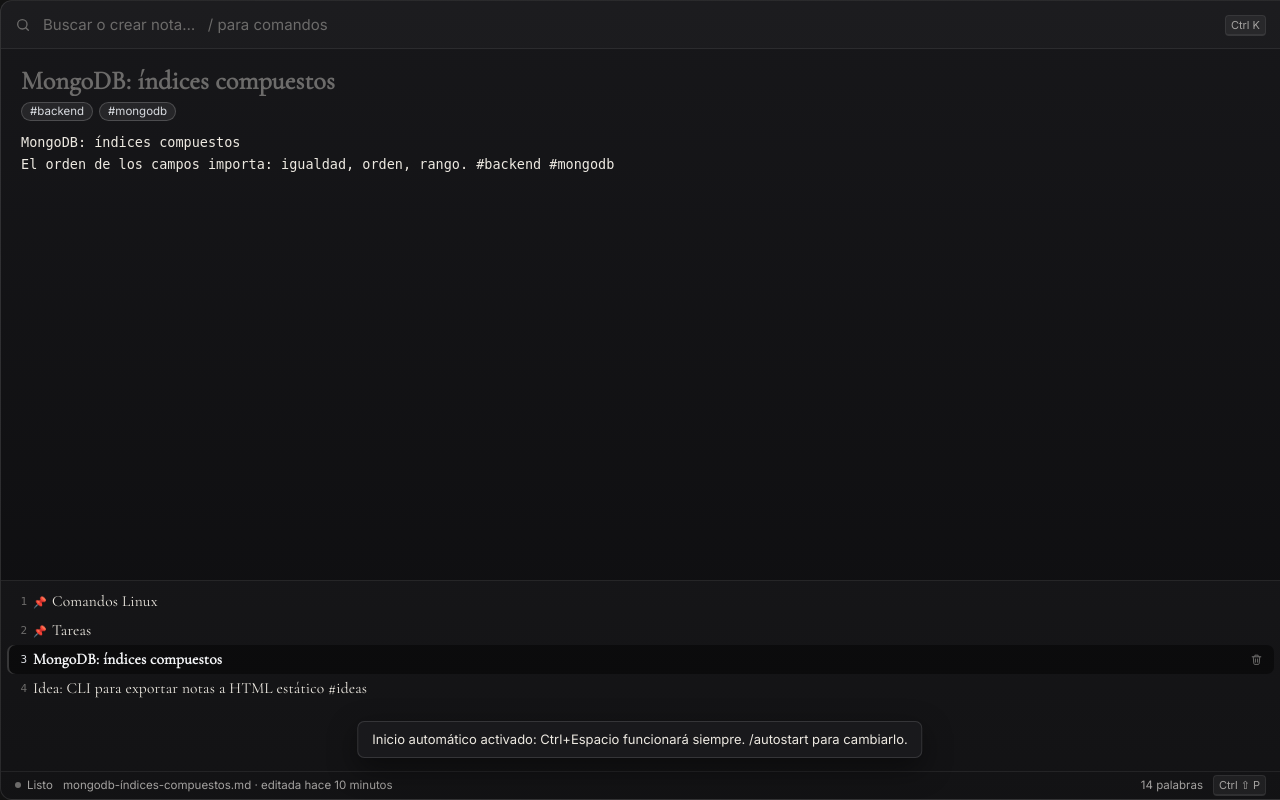
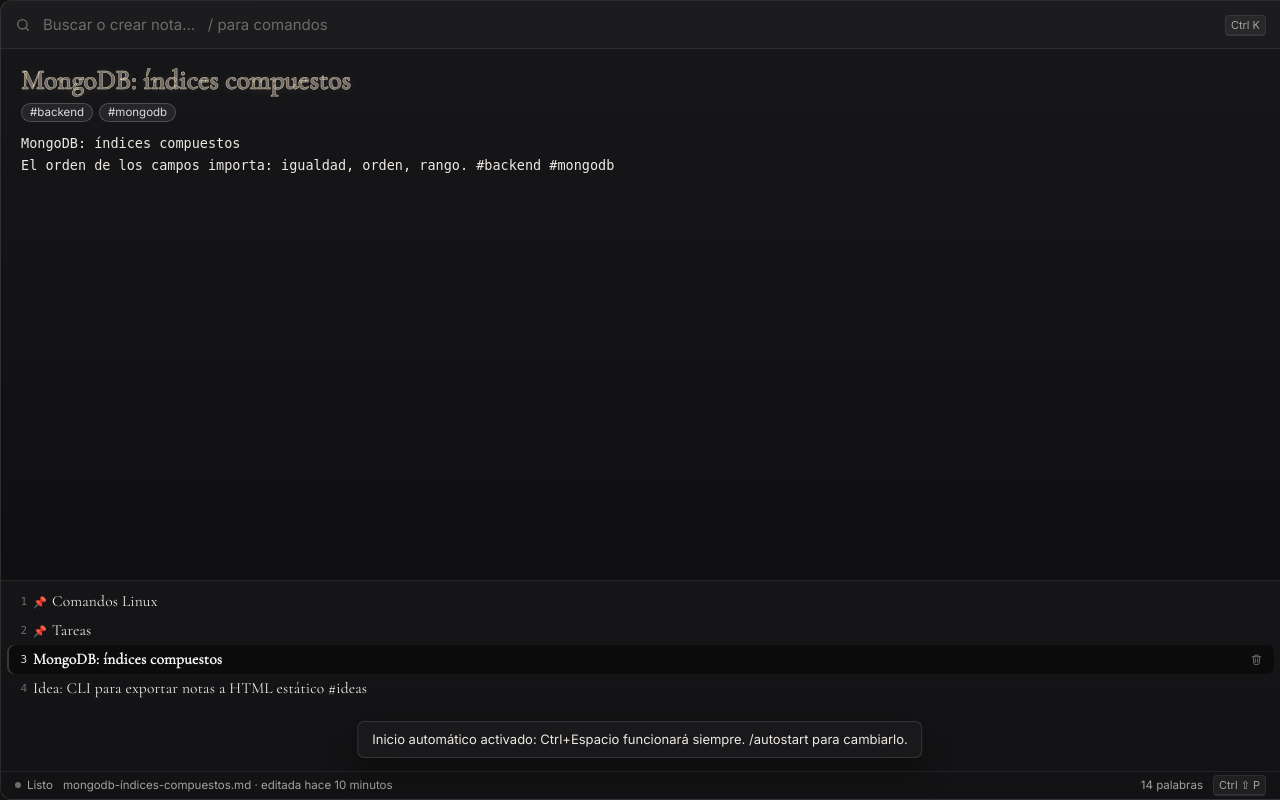
Before and after one commit to pirlo1121/simple_notes_Linux, a website built with Vite: page index.html in a window 1280 px wide. Built offline with nearby package versions, Linux system fonts and the light colour scheme.

Commit message:
change colors

```diff
--- a/src/styles/main.css
+++ b/src/styles/main.css
@@ -24,7 +24,7 @@
   --warn: var(--muted);
   --err: #e0908f;
   --active: rgba(0, 0, 0, 0.45);            /* nota en uso: fondo oscuro */
-  --title: #b9c8da;                         /* título de la nota: azul acero plateado */
+  --title: #e6d2ae;                         /* título de la nota: beige arena */
 
   --radius: 7px;
   --window-radius: 12px;
@@ -234,8 +234,11 @@ button { font: inherit; color: inherit; background: none; border: 0; cursor: poi
   border: 0;
   outline: 0;
   color: var(--title);
-  font: 700 26px/1.2 var(--font-display);
-  letter-spacing: 0.005em;
+  font: 700 27px/1.2 var(--font-display);
+  letter-spacing: 0.01em;
+  /* Cormorant llega solo a 700: un trazo fino del mismo color la engrosa más. */
+  -webkit-text-stroke: 0.45px var(--title);
+  text-shadow: 0 1px 12px rgba(230, 210, 174, 0.12);
   padding: 0;
 }
 .editor-title::placeholder { color: var(--faint); }
```
